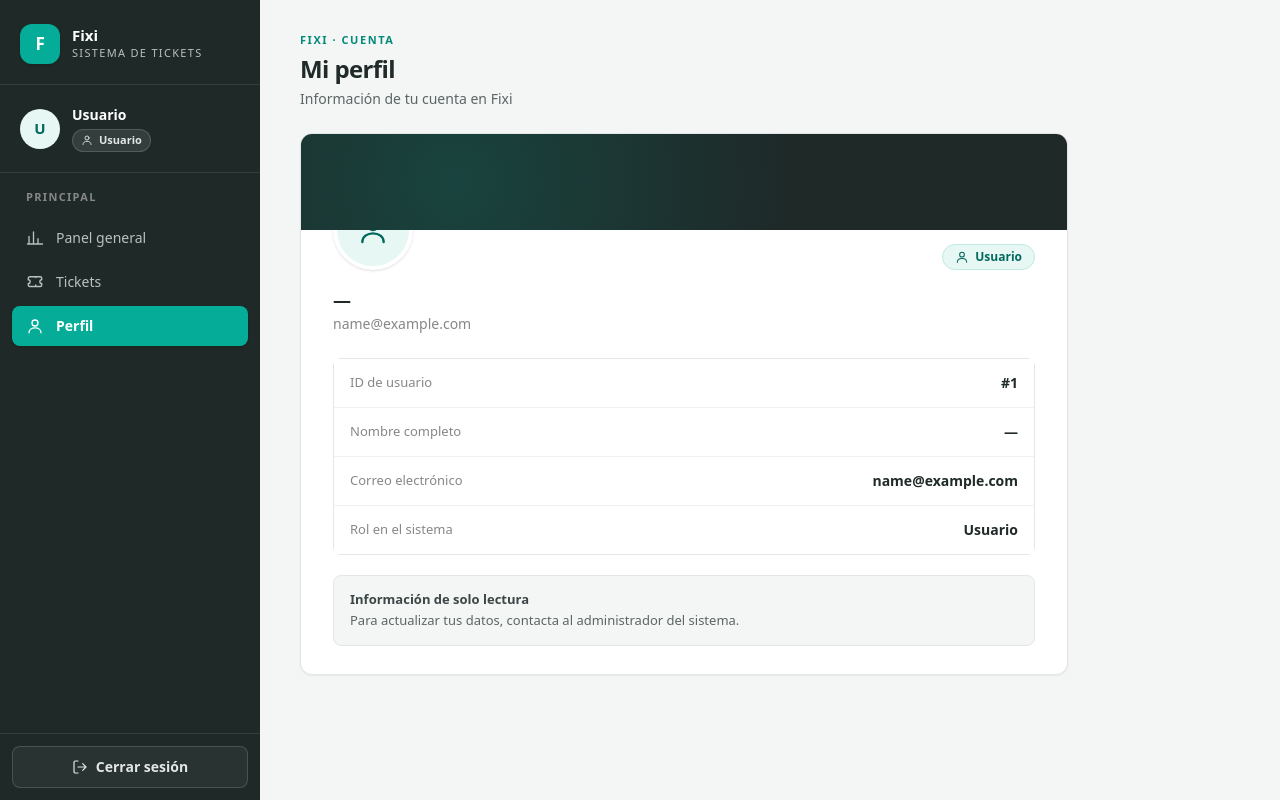
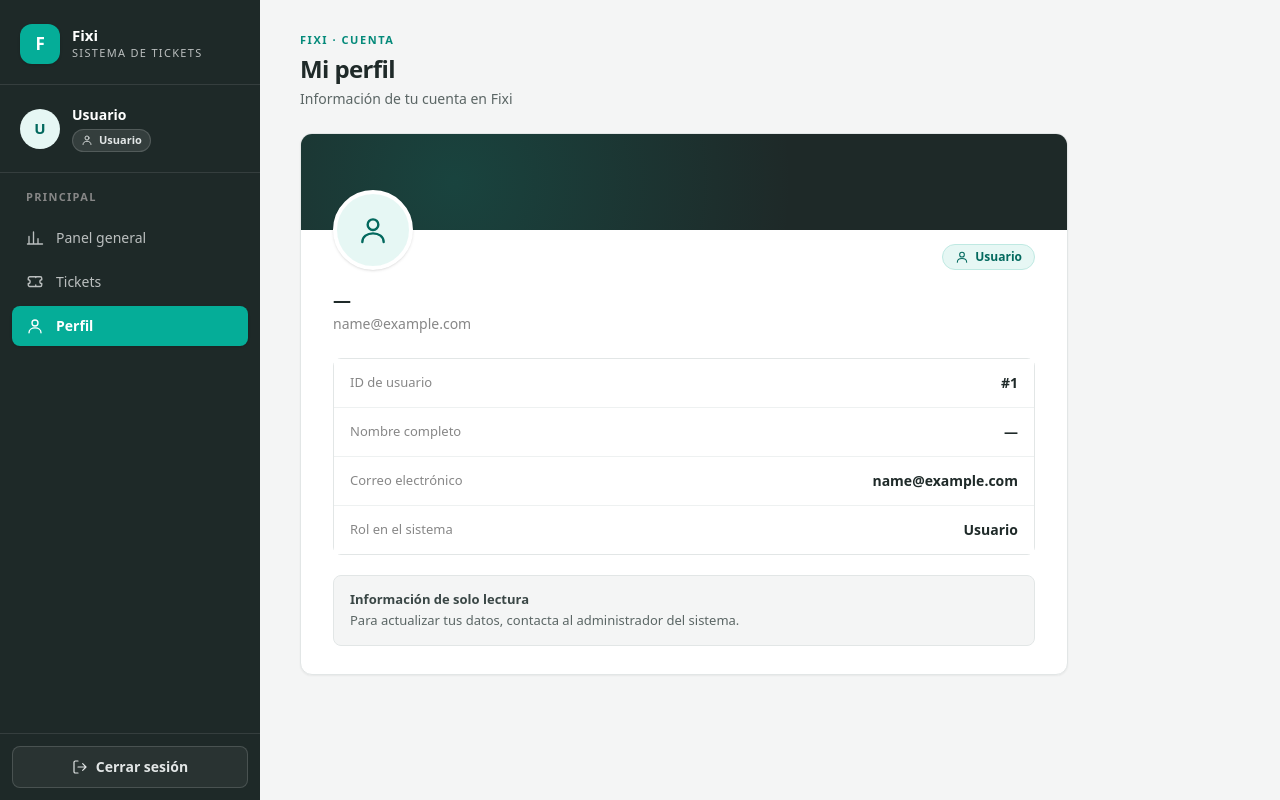
Before and after one commit to Carvajalandre/fixi-front, a Next.js app: page /dashboard/profile in a window 1280 px wide. Built offline with nearby package versions, Linux system fonts and the light colour scheme; sample sign-in values are in the browser's storage.

Commit message:
change perfil

```diff
--- a/src/components/ProfileView.tsx
+++ b/src/components/ProfileView.tsx
@@ -68,7 +68,7 @@ export default function ProfileView({
         <div className="h-24 bg-[#1e2928] relative">
           <div className="absolute inset-0 opacity-20 bg-[radial-gradient(circle_at_20%_50%,#05AD98,transparent_55%)]" />
         </div>
-        <div className="px-6 md:px-8 pb-7">
+        <div className="relative px-6 md:px-8 pb-7">
           <div className="-mt-10 mb-4 flex items-end justify-between">
             <div
               className="flex h-20 w-20 items-center justify-center rounded-full border-4 border-white bg-[#e6f7f4] text-[#03695e] shadow-sm"
```
